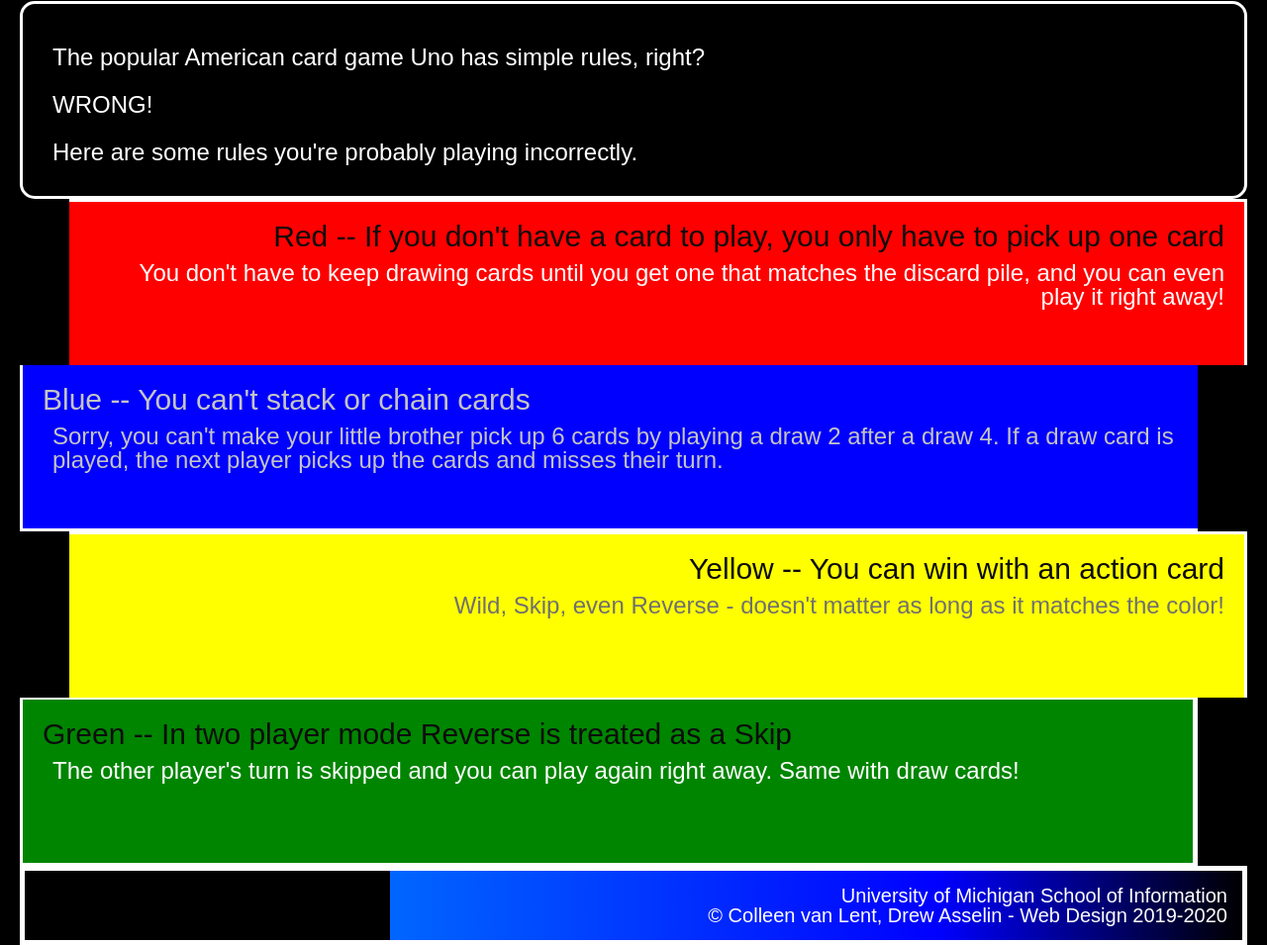
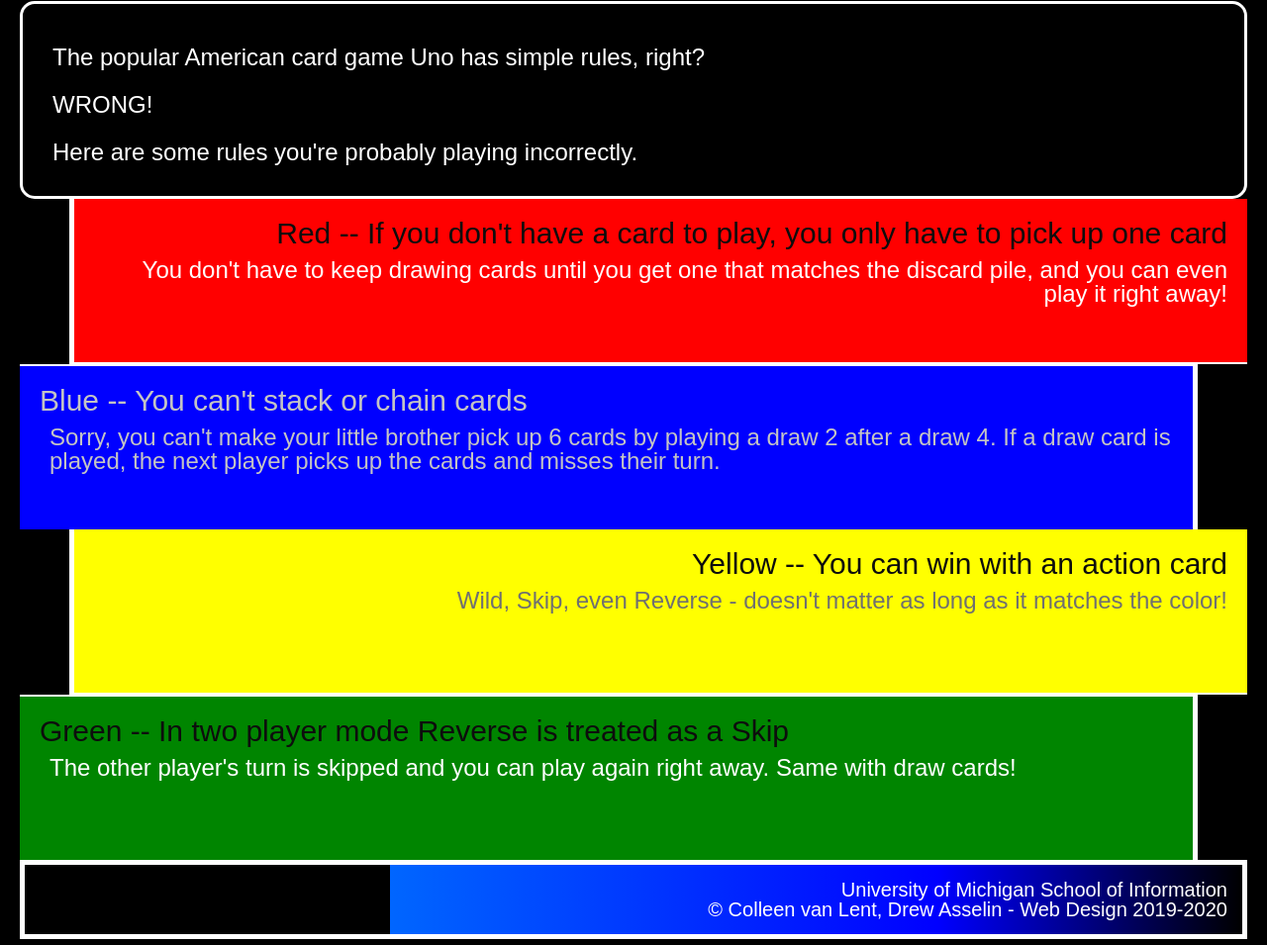
Before and after one commit to yasemingunal/hw3-2022, a plain HTML site: page index.html in a window 1280 px wide. Shown: the part 327-1282 px from the top of the page at 99% size. Drawn offline with Linux system fonts and the light colour scheme.

Commit message:
Update style.css

```diff
--- a/css/style.css
+++ b/css/style.css
@@ -49,18 +49,18 @@
     background-color: #ff0000;
     text-align:right;
     margin-left: 50px;
-    border-style: solid;
-    border-bottom: 2px;
-    border-left: 5px;
+    border: none;
+    border-bottom: 2px solid white;
+    border-left: 5px solid white;
 }
 
 .blue {
     background-color: #0000ff;
     text-align: left;
     margin-right: 50px;
-    border-style: solid;
-    border-right: 5px;
-    border-top: 2px;
+    border: none;
+    border-right: 5px solid white;
+    border-top: 2px solid white;
     color: #C4C4C4;
 
 }
@@ -74,9 +74,9 @@
     text-align: right;
     margin-left: 50px;
 
-    border-style: solid;
-    border-bottom: 2px;
-    border-left: 5px;
+    border: none;
+    border-bottom: 2px solid white;
+    border-left: 5px solid white;
     color: #707070;
 }
 
@@ -84,7 +84,7 @@
     background-color: #008500;
     text-align: left;
     margin-right: 50px;
-    /*border-style: solid;*/
+    border: none;
     border-right: 5px solid white;
     border-top: 2px solid white;
 }
@@ -106,8 +106,5 @@
 
 footer p {
     font-size: 20px;
-    padding: none;
-    padding-top: 15px;
-    padding-right: 15px;
-    padding-bottom: 15px
+    padding: 15px 15px 15px 0px;
 }
```
